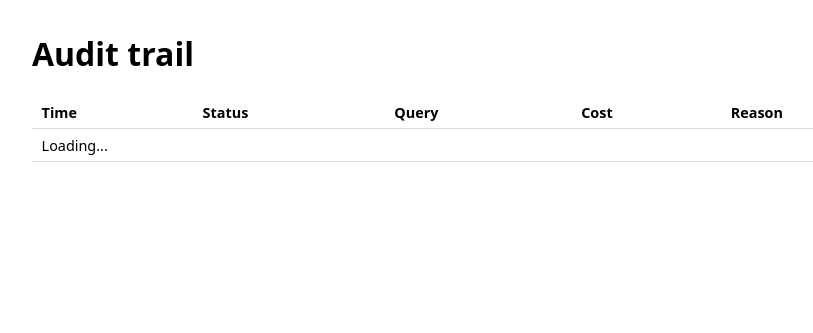
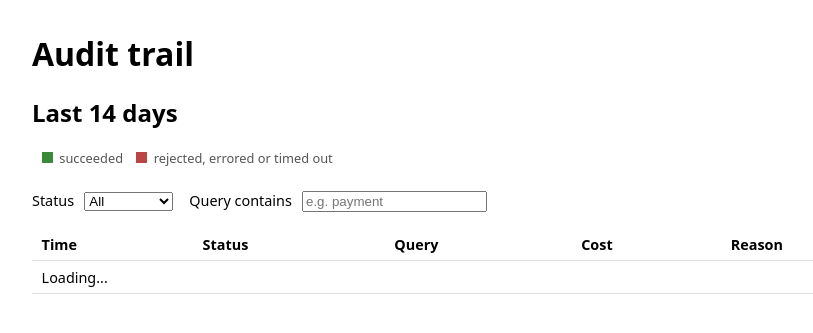
Before and after one commit to NabilRobert/MCP-backbone, a FastAPI app: template app/console/templates/dashboard.html in a window 1280 px wide. Shown: the part 55-388 px from the top of the page, without its empty margins (158-971 px from the left). Run offline with FastAPI, Linux system fonts and the light colour scheme; the template is opened without the code that fills it, so the values that code supplies are empty; parts of the project's set-up code (start-up, migrations or seed data) failed here and were passed over; some libraries are stand-ins or nearby versions.

Commit message:
feat(console): audit filters and a 14-day chart on the dashboard
The Phase-2 must-have asked for the dashboard "with filters / basic
charts"; it had a plain table. The audit API now takes a status filter
and a query-text search (ILIKE with % and _ escaped, so they match
literally; the test fails without it), and /console/api/audit/daily
returns zero-filled per-day counts by status. The dashboard adds both
filters and a stacked succeeded / not-succeeded bar chart drawn as SVG,
no chart library. Every server value still goes in via textContent.
Checked in a browser against sample data, including an HTML payload
that must render as text.

Co-Authored-By: Claude Opus 5.5 <noreply@anthropic.com>

```diff
--- a/app/console/routes.py
+++ b/app/console/routes.py
@@ -4,13 +4,14 @@ from data the rest of the app already produces (QueryExecution rows,
 ApiKey status) -- the console adds no new capability, just a way to
 see it in a browser."""
 
+import datetime
 from pathlib import Path
 from typing import Any
 
 from fastapi import APIRouter, Depends, Form, Request
-from fastapi.responses import RedirectResponse
+from fastapi.responses import JSONResponse, RedirectResponse
 from fastapi.templating import Jinja2Templates
-from sqlalchemy import select
+from sqlalchemy import func, select
 from sqlalchemy.ext.asyncio import AsyncSession
 
 from app.auth.models import Workspace
@@ -31,6 +32,10 @@ from app.query.models import QueryExecution
 
 router = APIRouter(prefix="/console")
 templates = Jinja2Templates(directory=Path(__file__).parent / "templates")
+
+# Every status an audit row can have (app/query/service.py), in display order.
+AUDIT_STATUSES = ("succeeded", "rejected", "errored", "timed_out")
+DAILY_CHART_DAYS = 14
 
 
 async def _require_login(request: Request, session: AsyncSession) -> Workspace | RedirectResponse:
@@ -237,22 +242,31 @@ async def _keys_page(
 
 @router.get("/api/audit", response_model=None)
 async def api_audit(
-    request: Request, session: AsyncSession = Depends(get_session)
-) -> list[dict[str, Any]] | RedirectResponse:
+    request: Request,
+    status: str = "",
+    q: str = "",
+    session: AsyncSession = Depends(get_session),
+) -> list[dict[str, Any]] | RedirectResponse | JSONResponse:
     """Returns the most recent audit log rows for the logged-in
     workspace as JSON -- polled periodically by the dashboard page's
-    TypeScript to refresh the table without a full page reload."""
+    TypeScript to refresh the table without a full page reload.
+    Optional filters: `status` (one of AUDIT_STATUSES) and `q`, a
+    case-insensitive substring of the query text."""
     workspace_or_redirect = await _require_login(request, session)
     if isinstance(workspace_or_redirect, RedirectResponse):
         return workspace_or_redirect
     workspace = workspace_or_redirect
+    if status and status not in AUDIT_STATUSES:
+        return JSONResponse({"error": f"unknown status {status!r}"}, status_code=400)
 
-    result = await session.execute(
-        select(QueryExecution)
-        .where(QueryExecution.workspace_id == workspace.id)
-        .order_by(QueryExecution.created_at.desc())
-        .limit(100)
-    )
+    query = select(QueryExecution).where(QueryExecution.workspace_id == workspace.id)
+    if status:
+        query = query.where(QueryExecution.status == status)
+    if q:
+        # Escaped, so a "%" or "_" the user types matches literally.
+        escaped = q.replace("\\", "\\\\").replace("%", "\\%").replace("_", "\\_")
+        query = query.where(QueryExecution.query_text.ilike(f"%{escaped}%", escape="\\"))
+    result = await session.execute(query.order_by(QueryExecution.created_at.desc()).limit(100))
     return [
         {
             "query_text": row.query_text,
@@ -263,3 +277,35 @@ async def api_audit(
         }
         for row in result.scalars()
     ]
+
+
+@router.get("/api/audit/daily", response_model=None)
+async def api_audit_daily(
+    request: Request, session: AsyncSession = Depends(get_session)
+) -> list[dict[str, Any]] | RedirectResponse:
+    """Per-day counts by status for the last DAILY_CHART_DAYS days (UTC),
+    zero-filled, for the dashboard's chart."""
+    workspace_or_redirect = await _require_login(request, session)
+    if isinstance(workspace_or_redirect, RedirectResponse):
+        return workspace_or_redirect
+    workspace = workspace_or_redirect
+
+    today = datetime.datetime.now(datetime.UTC).date()
+    first_day = today - datetime.timedelta(days=DAILY_CHART_DAYS - 1)
+    day = func.date(func.timezone("UTC", QueryExecution.created_at))
+    result = await session.execute(
+        select(day, QueryExecution.status, func.count())
+        .where(
+            QueryExecution.workspace_id == workspace.id,
+            QueryExecution.created_at
+            >= datetime.datetime.combine(first_day, datetime.time(), datetime.UTC),
+        )
+        .group_by(day, QueryExecution.status)
+    )
+    counts: dict[tuple[datetime.date, str], int] = {
+        (row[0], row[1]): row[2] for row in result.all()
+    }
+    days = [first_day + datetime.timedelta(days=i) for i in range(DAILY_CHART_DAYS)]
+    return [
+        {"date": d.isoformat(), **{s: counts.get((d, s), 0) for s in AUDIT_STATUSES}} for d in days
+    ]
--- a/app/console/static/main.js
+++ b/app/console/static/main.js
@@ -2,35 +2,34 @@
 (() => {
   // main.ts
   var POLL_INTERVAL_MS = 5e3;
-  function renderRows(rows, tbody) {
+  var SEARCH_DEBOUNCE_MS = 300;
+  var SVG_NS = "http://www.w3.org/2000/svg";
+  function renderRows(rows, tbody, filtered) {
     tbody.replaceChildren();
     if (rows.length === 0) {
       const row = document.createElement("tr");
       const cell = document.createElement("td");
       cell.colSpan = 5;
-      cell.textContent = "No queries yet.";
+      cell.textContent = filtered ? "No queries match these filters." : "No queries yet.";
       row.appendChild(cell);
       tbody.appendChild(row);
       return;
     }
     for (const row of rows) {
       const tr = document.createElement("tr");
-      const time = document.createElement("td");
-      time.textContent = new Date(row.created_at).toLocaleString();
-      tr.appendChild(time);
-      const status = document.createElement("td");
-      status.textContent = row.status;
-      status.className = `status-${row.status}`;
-      tr.appendChild(status);
-      const query = document.createElement("td");
-      query.textContent = row.query_text;
-      tr.appendChild(query);
-      const cost = document.createElement("td");
-      cost.textContent = row.cost_estimate === null ? "" : row.cost_estimate.toFixed(1);
-      tr.appendChild(cost);
-      const reason = document.createElement("td");
-      reason.textContent = row.rejection_reason ?? "";
-      tr.appendChild(reason);
+      const cells = [
+        new Date(row.created_at).toLocaleString(),
+        row.status,
+        row.query_text,
+        row.cost_estimate === null ? "" : row.cost_estimate.toFixed(1),
+        row.rejection_reason ?? ""
+      ];
+      cells.forEach((text, i) => {
+        const td = document.createElement("td");
+        td.textContent = text;
+        if (i === 1) td.className = `status-${row.status}`;
+        tr.appendChild(td);
+      });
       tbody.appendChild(tr);
     }
   }
@@ -40,23 +39,95 @@
       counts.set(row.status, (counts.get(row.status) ?? 0) + 1);
     }
     const parts = Array.from(counts.entries()).map(([status, count]) => `${status}: ${count}`);
-    el.textContent = parts.length > 0 ? parts.join(" / ") : "No queries yet.";
+    el.textContent = parts.length > 0 ? `Showing ${rows.length}: ${parts.join(" / ")}` : "";
   }
-  async function refreshAuditTable() {
+  function renderChart(days, container) {
+    const width = 640;
+    const height = 140;
+    const labelSpace = 18;
+    const barGap = 4;
+    const barWidth = width / days.length - barGap;
+    const totals = days.map((d) => d.succeeded + d.rejected + d.errored + d.timed_out);
+    const max = Math.max(1, ...totals);
+    const svg = document.createElementNS(SVG_NS, "svg");
+    svg.setAttribute("viewBox", `0 0 ${width} ${height}`);
+    svg.setAttribute("role", "img");
+    svg.setAttribute(
+      "aria-label",
+      `Queries per day for the last ${days.length} days: ${totals.reduce((a, b) => a + b, 0)} in total`
+    );
+    days.forEach((day, i) => {
+      const x = i * (barWidth + barGap);
+      const failed = day.rejected + day.errored + day.timed_out;
+      const plot = height - labelSpace;
+      const okHeight = day.succeeded / max * plot;
+      const failedHeight = failed / max * plot;
+      for (const [value, barHeight, y, cls] of [
+        [day.succeeded, okHeight, plot - okHeight, "bar-ok"],
+        [failed, failedHeight, plot - okHeight - failedHeight, "bar-failed"]
+      ]) {
+        if (value === 0) continue;
+        const rect = document.createElementNS(SVG_NS, "rect");
+        rect.setAttribute("x", String(x));
+        rect.setAttribute("y", String(y));
+        rect.setAttribute("width", String(barWidth));
+        rect.setAttribute("height", String(barHeight));
+        rect.setAttribute("class", cls);
+        const title = document.createElementNS(SVG_NS, "title");
+        title.textContent = `${day.date}: ${day.succeeded} succeeded, ${failed} not`;
+        rect.appendChild(title);
+        svg.appendChild(rect);
+      }
+      if (i % 2 === 0 || i === days.length - 1) {
+        const label = document.createElementNS(SVG_NS, "text");
+        label.setAttribute("x", String(x + barWidth / 2));
+        label.setAttribute("y", String(height - 4));
+        label.setAttribute("text-anchor", "middle");
+        label.setAttribute("class", "bar-label");
+        label.textContent = day.date.slice(5);
+        svg.appendChild(label);
+      }
+    });
+    container.replaceChildren(svg);
+  }
+  function currentFilters() {
+    const params = new URLSearchParams();
+    const status = document.getElementById("filter-status")?.value;
+    const search = document.getElementById("filter-search")?.value;
+    if (status) params.set("status", status);
+    if (search?.trim()) params.set("q", search.trim());
+    return params;
+  }
+  async function refreshDashboard() {
     const tbody = document.getElementById("audit-rows");
+    if (!tbody) return;
     const summary = document.getElementById("summary");
-    if (!tbody) return;
+    const chart = document.getElementById("daily-chart");
     try {
-      const response = await fetch("/console/api/audit");
-      if (!response.ok) return;
-      const rows = await response.json();
-      renderRows(rows, tbody);
-      if (summary) renderSummary(rows, summary);
+      const params = currentFilters();
+      const [auditResponse, dailyResponse] = await Promise.all([
+        fetch(`/console/api/audit?${params.toString()}`),
+        chart ? fetch("/console/api/audit/daily") : Promise.resolve(null)
+      ]);
+      if (auditResponse.ok) {
+        const rows = await auditResponse.json();
+        renderRows(rows, tbody, params.toString() !== "");
+        if (summary) renderSummary(rows, summary);
+      }
+      if (chart && dailyResponse?.ok) {
+        renderChart(await dailyResponse.json(), chart);
+      }
     } catch {
     }
   }
   if (document.getElementById("audit-rows")) {
-    refreshAuditTable();
-    setInterval(refreshAuditTable, POLL_INTERVAL_MS);
+    let searchTimer;
+    document.getElementById("filter-status")?.addEventListener("change", refreshDashboard);
+    document.getElementById("filter-search")?.addEventListener("input", () => {
+      window.clearTimeout(searchTimer);
+      searchTimer = window.setTimeout(refreshDashboard, SEARCH_DEBOUNCE_MS);
+    });
+    refreshDashboard();
+    setInterval(refreshDashboard, POLL_INTERVAL_MS);
   }
 })();
--- a/app/console/templates/base.html
+++ b/app/console/templates/base.html
@@ -16,6 +16,14 @@
     .error { color: #a33; }
     form.inline { display: inline; }
     .logout-form { margin: 0; }
+    .chart svg { width: 100%; height: auto; max-height: 160px; }
+    .bar-ok { fill: #3a8a3a; background: #3a8a3a; }
+    .bar-failed { fill: #b44; background: #b44; }
+    .bar-label { font-size: 10px; fill: #666; }
+    .legend { font-size: 0.8rem; color: #555; }
+    .swatch { display: inline-block; width: 0.7rem; height: 0.7rem; margin: 0 0.2rem 0 0.6rem; }
+    .filters { display: flex; gap: 1rem; flex-wrap: wrap; margin: 1.5rem 0 0.5rem; font-size: 0.9rem; }
+    .filters input, .filters select { margin-left: 0.4rem; }
   </style>
   <script type="module" src="/console/static/main.js"></script>
 </head>
--- a/app/console/templates/dashboard.html
+++ b/app/console/templates/dashboard.html
@@ -1,6 +1,27 @@
 {% extends "base.html" %}
 {% block content %}
 <h1>Audit trail</h1>
+
+<h2>Last 14 days</h2>
+<div id="daily-chart" class="chart"></div>
+<p class="legend"><span class="swatch bar-ok"></span> succeeded
+  <span class="swatch bar-failed"></span> rejected, errored or timed out</p>
+
+<div class="filters">
+  <label>Status
+    <select id="filter-status">
+      <option value="">All</option>
+      <option value="succeeded">Succeeded</option>
+      <option value="rejected">Rejected</option>
+      <option value="errored">Errored</option>
+      <option value="timed_out">Timed out</option>
+    </select>
+  </label>
+  <label>Query contains
+    <input id="filter-search" type="search" placeholder="e.g. payment" />
+  </label>
+</div>
+
 <p id="summary"></p>
 <table>
   <thead>
```
Also changed, not shown: ARCHITECTURE.md (+4 -4 lines), JOURNEY.md (+14 -0 lines), static-src/main.ts (+125 -44 lines), tests/test_console.py (+41 -0 lines), README.md.
